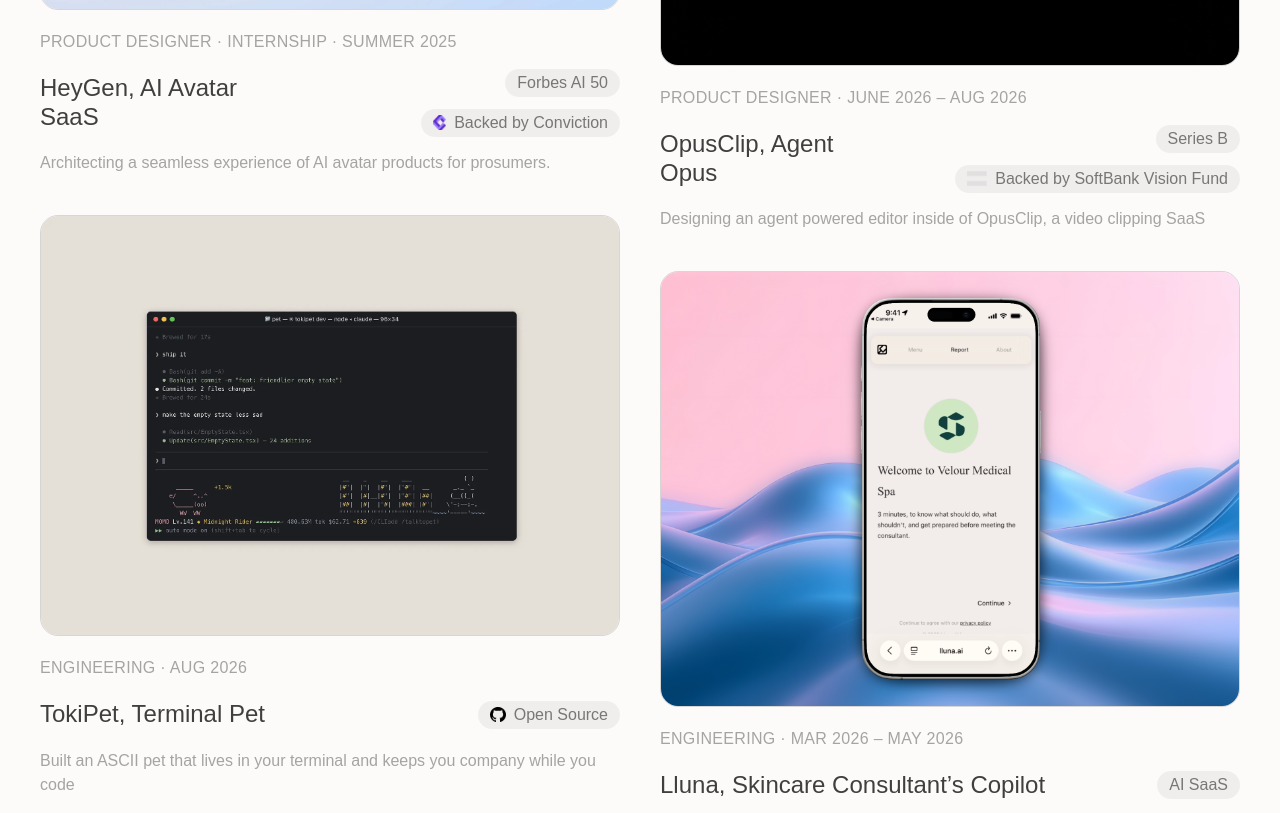
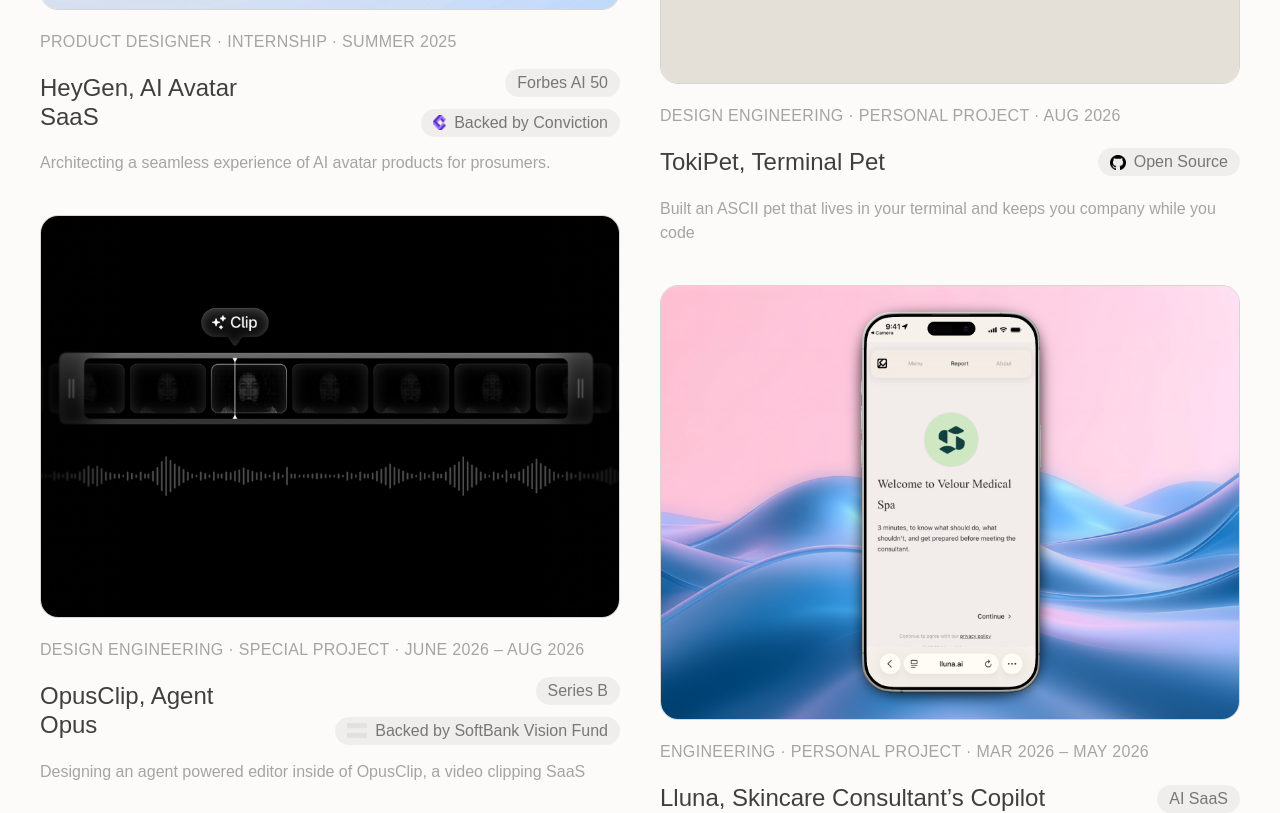
Before and after one commit to kayna-xyz/Portfolio-, a Next.js app: page /portfolio in a window 1280 px wide. Shown: the part 1240-2053 px from the top of the page. Built offline with nearby package versions, Linux system fonts and the light colour scheme; a web font is replaced by a local one.

Commit message:
Reorder project cards and relabel roles: OpusClip → design engineering special project
Co-Authored-By: Claude Fable 5 <noreply@anthropic.com>
Claude-Session: https://claude.ai/code/session_01XBhHcgsLGdjQ1Lta54xpPW

```diff
--- a/components/work-section.tsx
+++ b/components/work-section.tsx
@@ -46,32 +46,33 @@ const PROJECTS: Project[] = [
     href: "/case-study/heygen-enterprise",
   },
   {
+    cover: "/tokipet-cover.webp",
+    coverW: 1547,
+    coverH: 1121,
+    category: "DESIGN ENGINEERING · PERSONAL PROJECT · AUG 2026",
+    title: "TokiPet, Terminal Pet",
+    tags: [{ label: "Open Source", icon: "/github-logo.webp" }],
+    description: "Built an ASCII pet that lives in your terminal and keeps you company while you code",
+    href: "https://tokipet.vercel.app/",
+  },
+  {
     cover: "/opusclip-cover.png",
     coverW: 1642,
     coverH: 1138,
-    category: "PRODUCT DESIGNER · JUNE 2026 – AUG 2026",
+    category: "DESIGN ENGINEERING · SPECIAL PROJECT · JUNE 2026 – AUG 2026",
     title: "OpusClip, Agent Opus",
     tags: [
       { label: "Series B" },
       { label: "Backed by SoftBank Vision Fund", icon: "/softbank-logo.webp" },
     ],
     description: "Designing an agent powered editor inside of OpusClip, a video clipping SaaS",
-  },
-  {
-    cover: "/tokipet-cover.webp",
-    coverW: 1547,
-    coverH: 1121,
-    category: "ENGINEERING · AUG 2026",
-    title: "TokiPet, Terminal Pet",
-    tags: [{ label: "Open Source", icon: "/github-logo.webp" }],
-    description: "Built an ASCII pet that lives in your terminal and keeps you company while you code",
-    href: "https://tokipet.vercel.app/",
+    hoverLabel: "Currently building",
   },
   {
     cover: "/lluna-cover.png",
     coverW: 1750,
     coverH: 1312,
-    category: "ENGINEERING · MAR 2026 – MAY 2026",
+    category: "ENGINEERING · PERSONAL PROJECT · MAR 2026 – MAY 2026",
     title: "Lluna, Skincare Consultant’s Copilot",
     tags: [{ label: "AI SaaS" }],
     description: "Building an AI Copilot for uplifting skincare consultant’s revenue",
```
